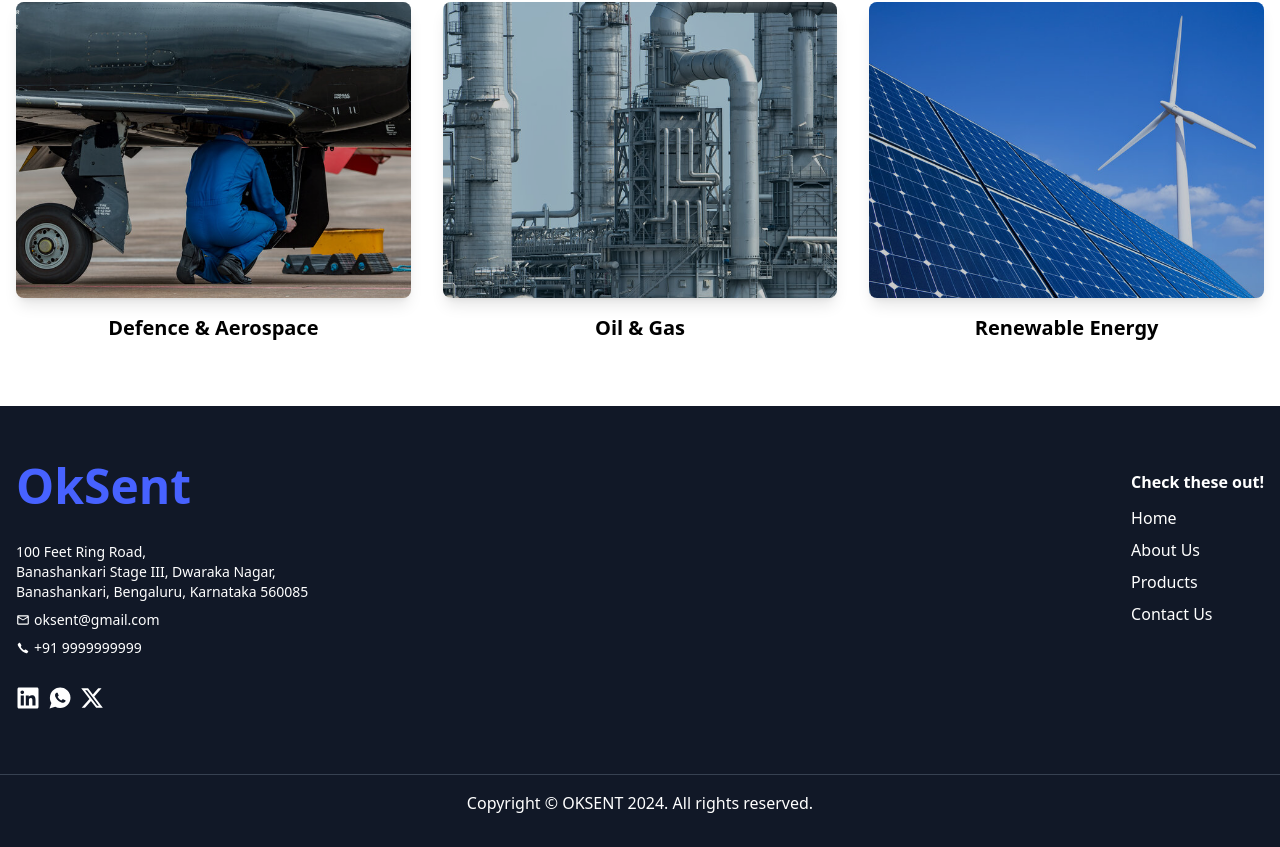
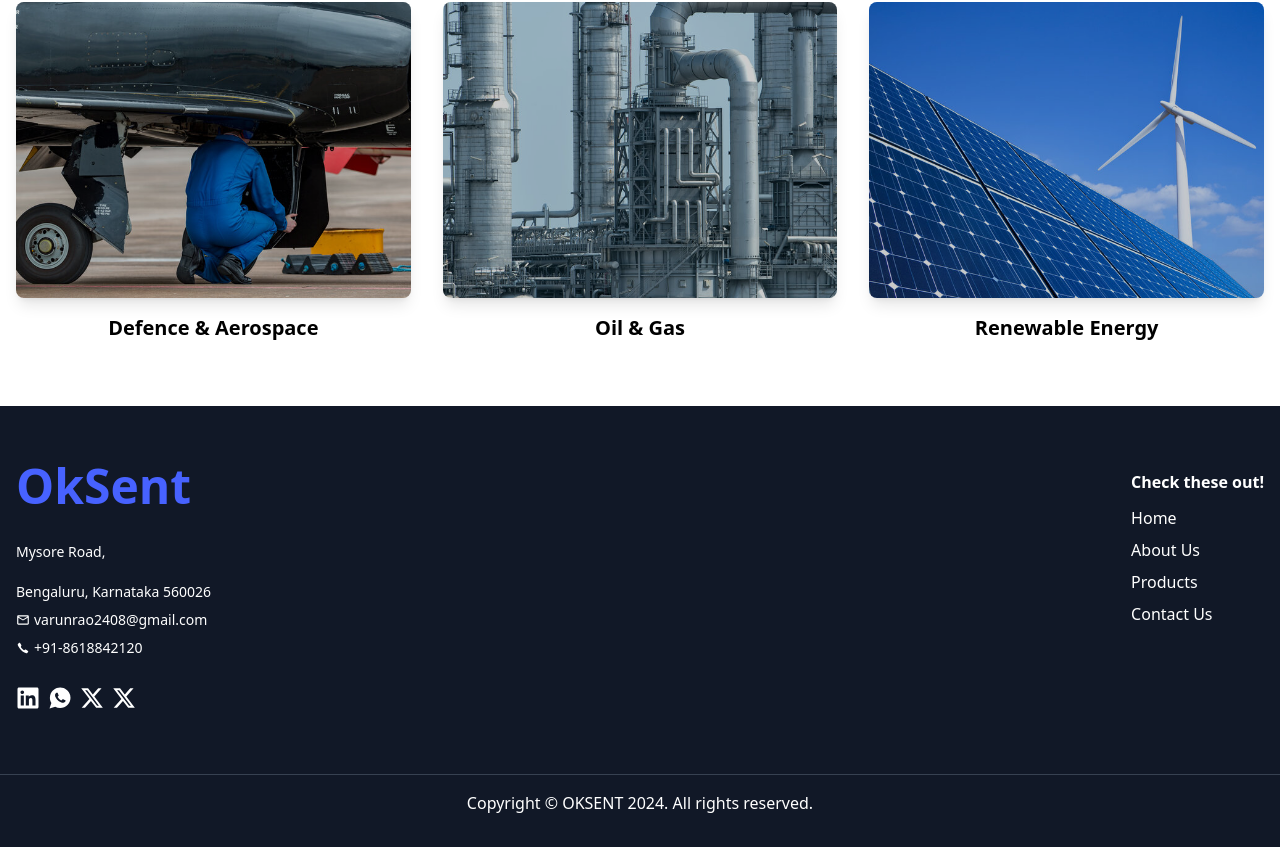
Before and after one commit to Rawket24/Rawket, a React (Vite) app: page / in a window 1280 px wide. Shown: the part 2863-3710 px from the top of the page. Built offline with nearby package versions, Linux system fonts and the light colour scheme.

Commit message:
Update Footer.jsx

```diff
--- a/src/components/Footer.jsx
+++ b/src/components/Footer.jsx
@@ -18,23 +18,23 @@ const Footer = () => {
           </div>
           <div className="flex flex-row gap-1 items-start text-sm pt-8">
             <address className="not-italic">
-              100 Feet Ring Road, <br />
-              Banashankari Stage III, Dwaraka Nagar,
+              Mysore Road, <br />
+
               <br />
-              Banashankari, Bengaluru, Karnataka 560085
+              Bengaluru, Karnataka 560026
             </address>
           </div>
           <div className="flex flex-row gap-1 items-center text-sm">
             <IconContext.Provider value={{ color: "white", size: "1em" }}>
               <MdMailOutline />
             </IconContext.Provider>
-            <a href="mailto:oksent@gmail.com">oksent@gmail.com</a>
+            <a href="mailto:oksent@gmail.com">varunrao2408@gmail.com</a>
           </div>
           <div className="flex flex-row gap-1 items-center text-sm">
             <IconContext.Provider value={{ color: "white", size: "1em" }}>
               <IoIosCall />
             </IconContext.Provider>
-            <a href="tel:+919999999999">+91 9999999999</a>
+            <a href="tel:+919999999999">+91-8618842120</a>
           </div>
           <div className="flex flex-row gap-2 pt-5">
             <IconContext.Provider value={{ color: "white", size: "1.5em" }}>
@@ -49,6 +49,11 @@ const Footer = () => {
             </IconContext.Provider>
             <IconContext.Provider value={{ color: "white", size: "1.5em" }}>
               <a href="#" aria-label="Twitter">
+                <FaXTwitter />
+              </a>
+            </IconContext.Provider>
+            <IconContext.Provider value={{ color: "white", size: "1.5em" }}>
+              <a href="#" aria-label="Instagram">
                 <FaXTwitter />
               </a>
             </IconContext.Provider>
```
